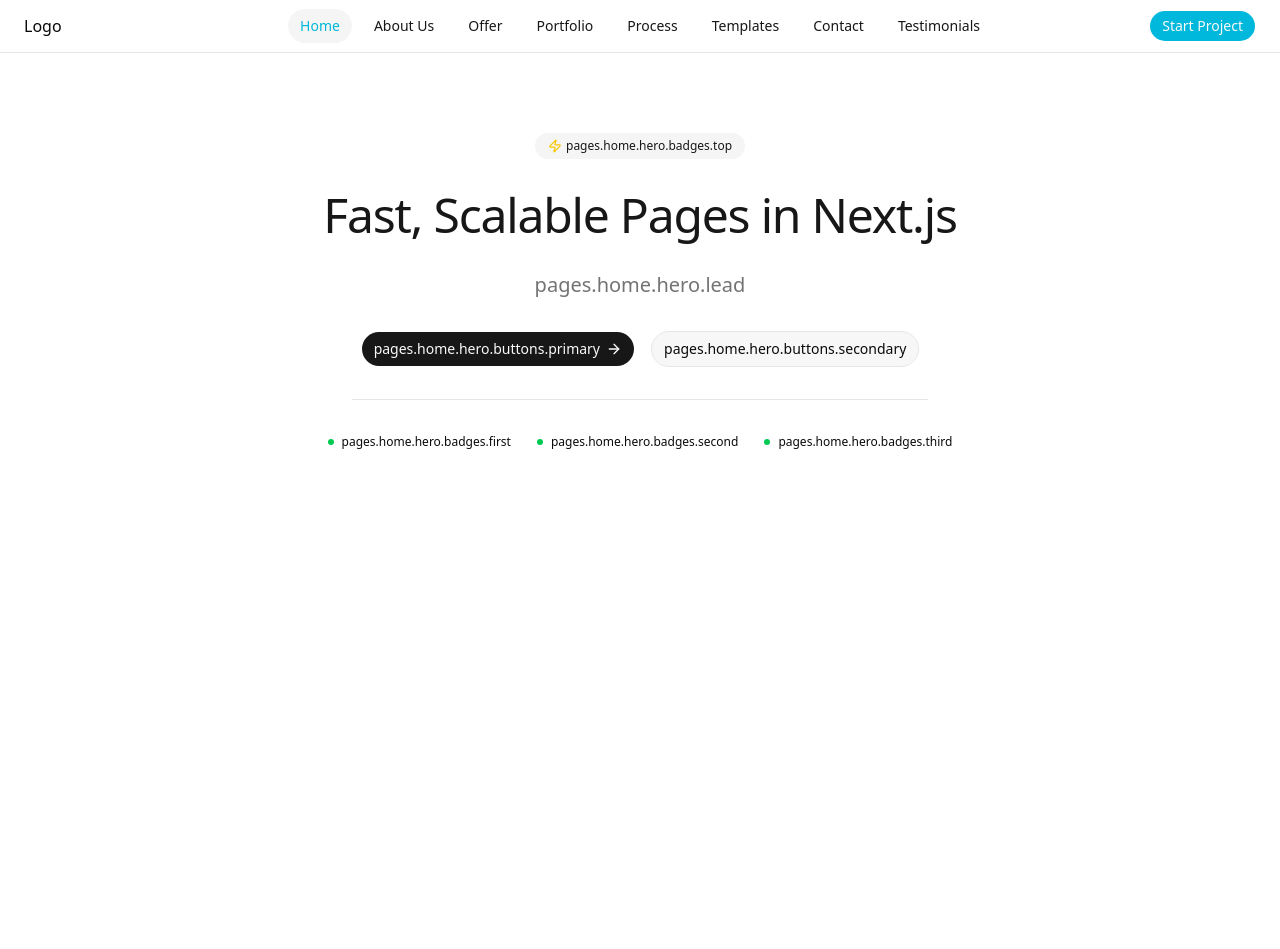
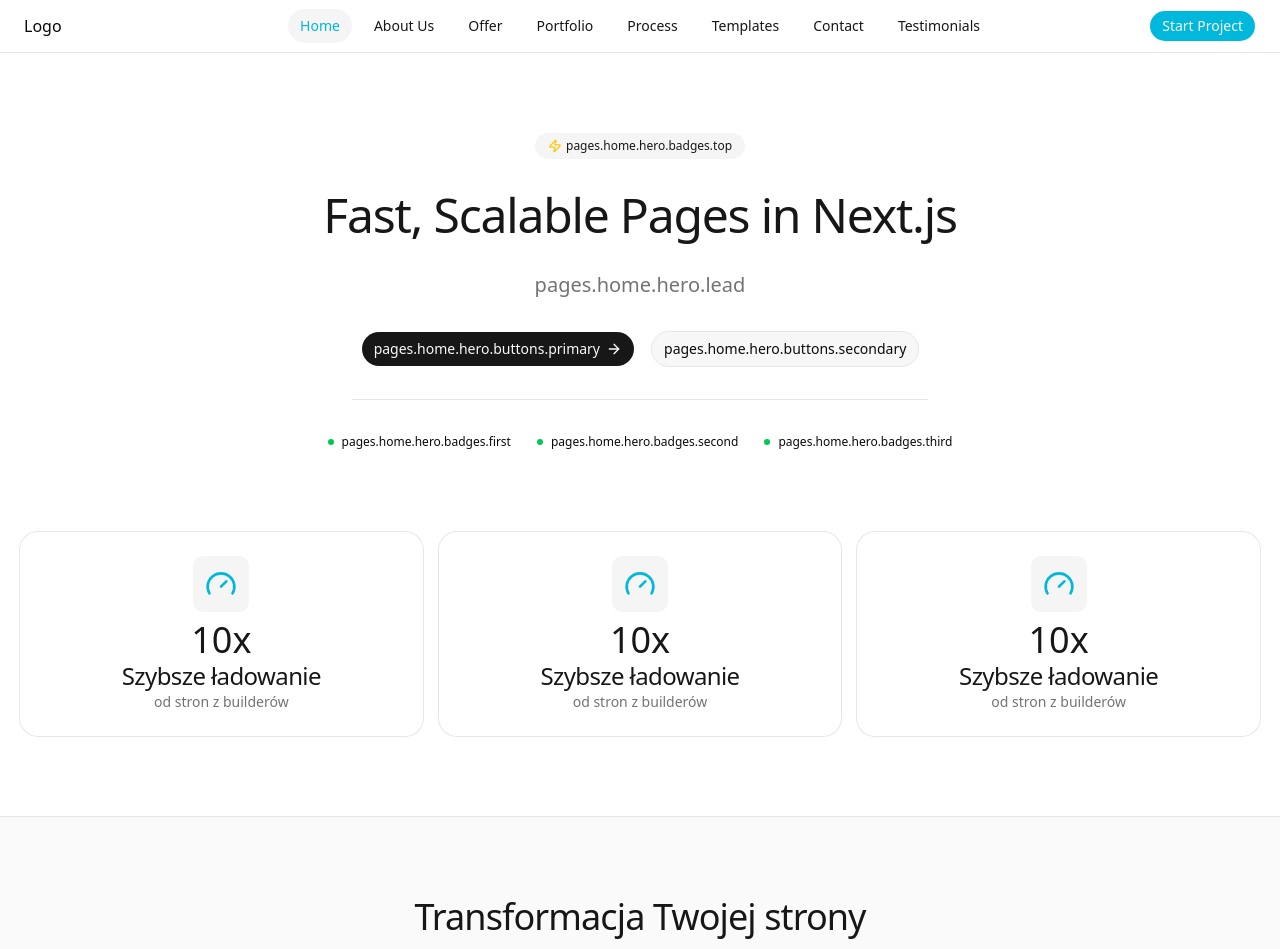
Before and after one commit to webgeeks-pl/webgeeks, a Next.js app: page /en in a window 1280 px wide. Shown: the top 949 px of the page. Before the commit the page ends 800 px from the top, so only its background shows below. Built offline with nearby package versions, Linux system fonts and the light colour scheme.

Commit message:
hero done second section added third started

```diff
--- a/components/base/Image.tsx
+++ /dev/null
@@ -1,78 +0,0 @@
-// import NextImage, { ImageProps as NextImageProps } from "next/image";
-// import ImageBase from "./ImageBase";
-
-// export default function Image({ alt, ...props }: NextImageProps) {
-//     return (
-//         <ImageBase
-//             Image={<NextImage alt={alt} {...props} />}
-//             Wrapper={<div data-loaded="false" className="bg-black" />}
-//         />
-//     );
-// }
-
-import { cn } from "@/lib/utils/cn";
-import NextImage, { ImageProps as NextImageProps } from "next/image";
-import { ElementType } from "react";
-import Animate, { AnimateConfigProps } from "../animations/Animate";
-
-interface ImageProps extends NextImageProps {
-    className?: string;
-    imageClassName?: string;
-    Overlay?: ElementType;
-    animate?: boolean;
-    sizes?: string;
-    animateProps?: Omit<AnimateConfigProps, "className">;
-}
-
-export default function Image({
-    alt,
-    className,
-    imageClassName,
-    Overlay,
-    animate,
-    animateProps,
-    sizes,
-    ...props
-}: ImageProps) {
-    const FinalWrapper = animate ? Animate : "div";
-    return (
-        <FinalWrapper
-            data-loaded="false"
-            className={cn("", className)}
-            {...animateProps}
-        >
-            <NextImage
-                alt={alt}
-                className={cn(
-                    imageClassName
-                        ? imageClassName
-                        : "h-full w-full object-cover"
-                )}
-                sizes={sizes}
-                {...props}
-            />
-            {Overlay && <Overlay />}
-        </FinalWrapper>
-    );
-
-    // return (
-    //     <FinalWrapper
-    //         data-loaded="false"
-    //         className={cn("image-skeleton", className)}
-    //         {...animateProps}
-    //     >
-    //         <ImageLoadHandler>
-    //             <NextImage
-    //                 alt={alt}
-    //                 className={cn(
-    //                     imageClassName
-    //                         ? imageClassName
-    //                         : "h-full w-full object-cover"
-    //                 )}
-    //                 {...props}
-    //             />
-    //         </ImageLoadHandler>
-    //         {Overlay && <Overlay />}
-    //     </FinalWrapper>
-    // );
-}
--- a/components/base/ImageLoadHandler.tsx
+++ /dev/null
@@ -1,21 +0,0 @@
-"use client";
-
-import { ImageProps } from "next/image";
-import { cloneElement, ReactElement } from "react";
-
-interface ImageLoadHandlerProps {
-    children: ReactElement<ImageProps>;
-}
-
-export default function ImageLoadHandler({ children }: ImageLoadHandlerProps) {
-    const injected = cloneElement(children, {
-        onLoad: (e: React.SyntheticEvent<HTMLImageElement>) => {
-            const wrapper = e.currentTarget.parentElement;
-            if (wrapper) {
-                wrapper.setAttribute("data-loaded", "true");
-            }
-        },
-    });
-
-    return injected;
-}
--- a/components/layout/section.tsx
+++ b/components/layout/section.tsx
@@ -146,8 +146,15 @@ export function SectionHeader({
     className,
 }: SectionHeaderProps) {
     return (
-        <div className={cn("mx-auto max-w-2xl sm:text-center", className)}>
-            <Text intent="h2">{title}</Text>
+        <div
+            className={cn(
+                "flex-start mx-auto flex max-w-2xl flex-col gap-2 sm:text-center",
+                className
+            )}
+        >
+            <Text intent="h2" className="text-3xl sm:text-4xl">
+                {title}
+            </Text>
             <Text intent="lead" muted>
                 {description}
             </Text>
--- a/components/pages/HomePage.tsx
+++ b/components/pages/HomePage.tsx
@@ -1,12 +1,15 @@
-import { ArrowRight, Zap } from "lucide-react";
+import { ArrowRight, Gauge, Zap } from "lucide-react";
 import { useTranslations } from "next-intl";
 import Link from "next/link";
 import Animate from "../animations/Animate";
+import Grid from "../layout/grid";
 import { Page } from "../layout/page";
-import Section, { SectionContent } from "../layout/section";
+import Section, { SectionContent, SectionHeader } from "../layout/section";
 import Text from "../typography/text";
 import { Badge } from "../ui/badge";
 import { Button } from "../ui/button";
+import { Card, CardContent } from "../ui/card";
+import IconContainer from "../ui/iconContainer";
 import { Separator } from "../ui/separator";
 
 export default function HomePage() {
@@ -14,7 +17,7 @@ export default function HomePage() {
 
     return (
         <Page>
-            <Section as="header" padded="2xl">
+            <Section as="header" className="py-size-2xl">
                 <SectionContent className="text-center" gapped="md">
                     <Animate>
                         <Badge className="p-3" variant="secondary">
@@ -63,8 +66,68 @@ export default function HomePage() {
                     </div>
                 </SectionContent>
             </Section>
-            <Section>
-                <SectionContent></SectionContent>
+            <Section className="pb-size-2xl">
+                <SectionContent>
+                    <Grid>
+                        <Card className="">
+                            <CardContent className="flex flex-col items-center text-center">
+                                <div className="flex flex-col items-center gap-2">
+                                    <IconContainer Icon={Gauge} />
+                                    <Text intent="var" className="text-4xl">
+                                        10x
+                                    </Text>
+                                </div>
+                                <div>
+                                    <Text intent="h3">Szybsze ładowanie</Text>
+                                    <Text intent="small" muted>
+                                        od stron z builderów
+                                    </Text>
+                                </div>
+                            </CardContent>
+                        </Card>
+                        <Card>
+                            <CardContent className="flex flex-col items-center text-center">
+                                <div className="flex flex-col items-center gap-2">
+                                    <IconContainer Icon={Gauge} />
+                                    <Text intent="var" className="text-4xl">
+                                        10x
+                                    </Text>
+                                </div>
+                                <div>
+                                    <Text intent="h3">Szybsze ładowanie</Text>
+                                    <Text intent="small" muted>
+                                        od stron z builderów
+                                    </Text>
+                                </div>
+                            </CardContent>
+                        </Card>
+                        <Card>
+                            <CardContent className="flex flex-col items-center text-center">
+                                <div className="flex flex-col items-center gap-2">
+                                    <IconContainer Icon={Gauge} />
+                                    <Text intent="var" className="text-4xl">
+                                        10x
+                                    </Text>
+                                </div>
+                                <div>
+                                    <Text intent="h3">Szybsze ładowanie</Text>
+                                    <Text intent="small" muted>
+                                        od stron z builderów
+                                    </Text>
+                                </div>
+                            </CardContent>
+                        </Card>
+                    </Grid>
+                </SectionContent>
+            </Section>
+            <Separator decorative />
+            <Section className="bg-clr-50 py-size-2xl">
+                <SectionContent className="text-center" gapped="lg">
+                    <SectionHeader
+                        title="Transformacja Twojej strony"
+                        description="Zobacz jak zmienia się wszystko po migracji z WordPress na Next.js"
+                    />
+                </SectionContent>
             </Section>
         </Page>
     );
--- a/components/typography/text.tsx
+++ b/components/typography/text.tsx
@@ -16,6 +16,7 @@ const textCva = cva("", {
             lead: "text-xl",
             large: "text-lg font-semild",
             small: "text-sm leading-5 font-medium",
+            var: "font-monospace font-medium",
         },
 
         color: {
@@ -93,6 +94,7 @@ const defaultTags: Record<TextIntent, keyof HTMLElementTagNameMap> = {
     lead: "p",
     large: "p",
     small: "p",
+    var: "span",
 };
 
 interface BaseTextProps
--- a/components/ui/card.tsx
+++ b/components/ui/card.tsx
@@ -1,6 +1,6 @@
 import * as React from "react"
 
-import { cn } from "@/lib/utils"
+import { cn } from "@/lib/utils/index"
 
 function Card({
   className,
@@ -84,5 +84,11 @@ function CardFooter({ className, ...props }: React.ComponentProps<"div">) {
 }
 
 export {
-    Card, CardAction, CardContent, CardDescription, CardFooter, CardHeader, CardTitle
+  Card,
+  CardHeader,
+  CardFooter,
+  CardTitle,
+  CardAction,
+  CardDescription,
+  CardContent,
 }
--- /dev/null
+++ b/components/ui/iconContainer.tsx
@@ -0,0 +1,61 @@
+import { BasicComponentProps } from "@/lib/types";
+import { cva, VariantProps } from "class-variance-authority";
+
+const iconContainerVariants = cva("", {
+    variants: {
+        size: {
+            sm: "size-8",
+            md: "size-10",
+            lg: "size-14",
+        },
+        variant: {
+            default:
+                "text-brand bg-accent p-2 flex items-center justify-center rounded-lg",
+        },
+    },
+    defaultVariants: {
+        size: "lg",
+        variant: "default",
+    },
+});
+
+const iconVariants = cva("", {
+    variants: {
+        size: {
+            sm: "size-4",
+            md: "size-6",
+            lg: "size-8",
+        },
+    },
+    defaultVariants: {
+        size: "lg",
+    },
+});
+
+interface IconContainerProps
+    extends BasicComponentProps, VariantProps<typeof iconContainerVariants> {
+    Icon?: React.ComponentType<React.SVGProps<SVGSVGElement>>;
+    IconComp?: React.ReactNode;
+}
+
+export default function IconContainer({
+    children,
+    Icon,
+    IconComp,
+    className,
+    size,
+    variant,
+}: IconContainerProps) {
+    const output = Icon ? (
+        <Icon className={iconVariants({ size })} />
+    ) : IconComp ? (
+        IconComp
+    ) : (
+        children
+    );
+    return (
+        <div className={iconContainerVariants({ className, size, variant })}>
+            {output}
+        </div>
+    );
+}
```
